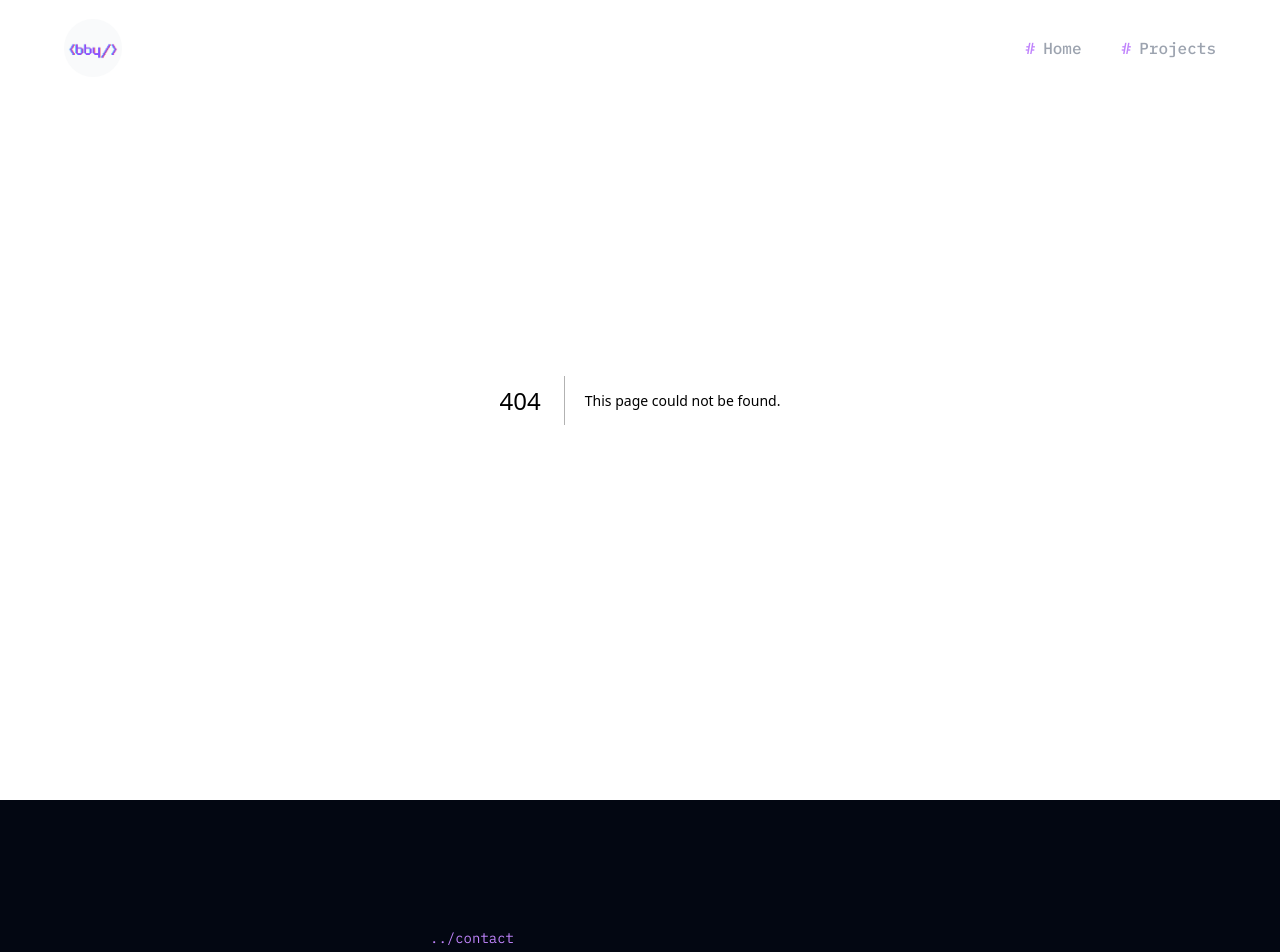
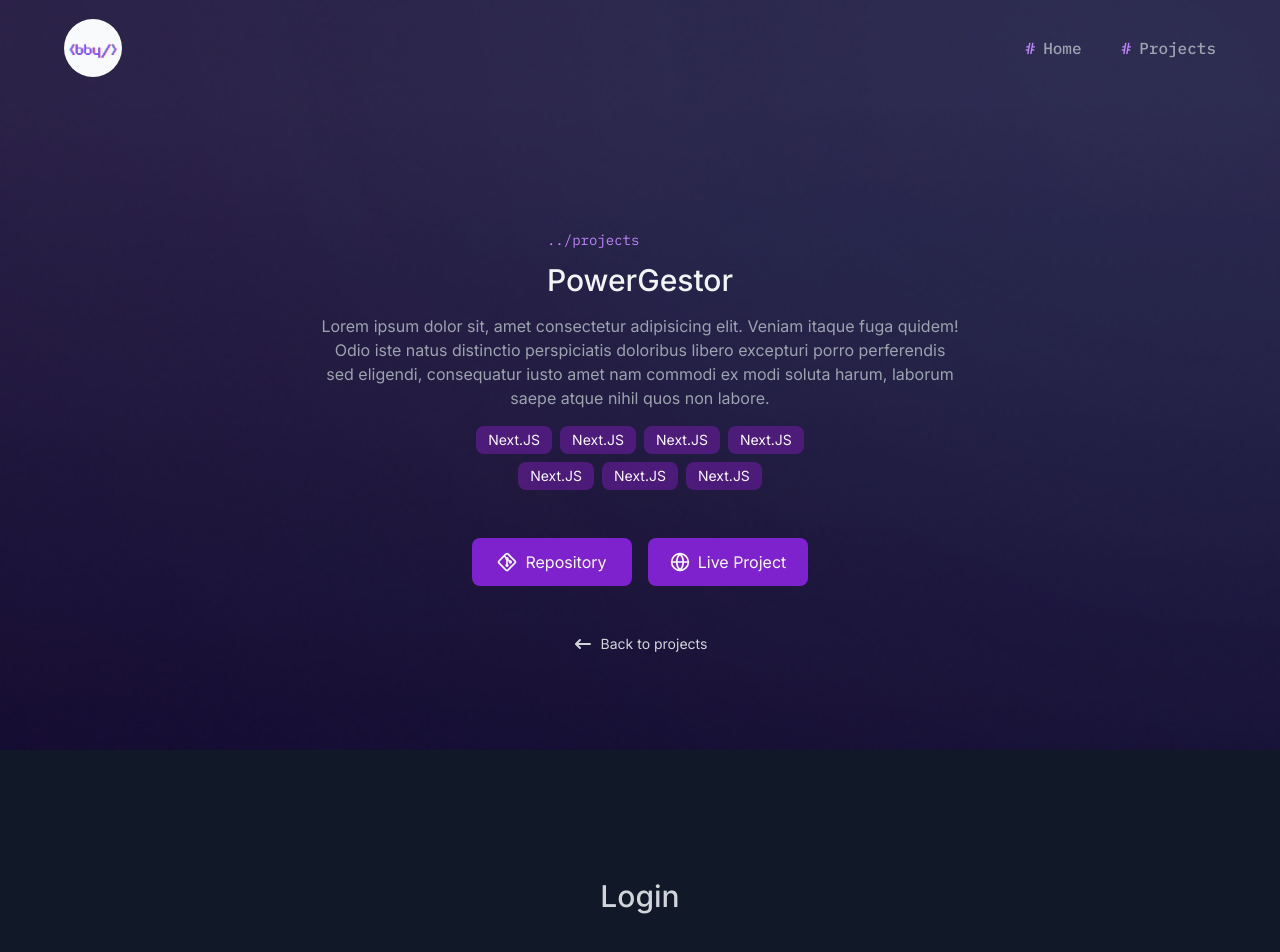
Before and after one commit to bbynog/portfolio, a Next.js app: page /projects/powerapp in a window 1280 px wide. Before the commit this address had no page. Shown: the top 952 px of the page. Built offline with nearby package versions, Linux system fonts and the light colour scheme.

Commit message:
created individual project page implemented BackToTop Button

```diff
--- /dev/null
+++ b/app/components/BackToTop/index.tsx
@@ -0,0 +1,42 @@
+'use client';
+
+import { TbArrowNarrowUp } from 'react-icons/tb';
+import { Button } from '../Button';
+import { scrollToElement } from '../../lib/scrollToElement';
+import { useCallback, useEffect, useState } from 'react';
+
+export const BackToTop = () => {
+  const [show, setShow] = useState(false);
+  const handleClick = () => {
+    window.scrollTo({ top: 0, behavior: 'smooth' });
+  };
+
+  const handleScroll = useCallback(() => {
+    if (!show && window.scrollY > 500) {
+      setShow(true);
+    }
+    if (show && window.scrollY <= 500) {
+      setShow(false);
+    }
+  }, [show]);
+
+  useEffect(() => {
+    window.addEventListener('scroll', handleScroll);
+    return () => window.removeEventListener('scroll', handleScroll);
+  }, [handleScroll]);
+
+  return (
+    <>
+      {show && (
+        <div className='fixed bottom-4 right-4 z-20 transition-all'>
+          <Button
+            onClick={handleClick}
+            className='shadow-lg shadow-purple-400/20'
+          >
+            <TbArrowNarrowUp size={20} />
+          </Button>
+        </div>
+      )}
+    </>
+  );
+};
--- a/app/components/ContactForm/index.tsx
+++ b/app/components/ContactForm/index.tsx
@@ -33,7 +33,10 @@ export const ContactForm = () => {
     setValue('message', '');
   };
   return (
-    <section className='flex items-center justify-center bg-gray-950 px-6 py-16 md:py-32'>
+    <section
+      id='contact'
+      className='flex items-center justify-center bg-gray-950 px-6 py-16 md:py-32'
+    >
       <div className='mx-auto w-full max-w-[420px]'>
         <SectionTitle subtitle='contact' title='Get in touch!' className='' />
 
--- /dev/null
+++ b/app/components/pages/project/ProjectDetails/index.tsx
@@ -0,0 +1,51 @@
+import { Button } from '@/app/components/Button';
+import { SectionTitle } from '@/app/components/SectionTitle';
+import { TechBadge } from '@/app/components/TechBadge';
+import { TbBrandGit } from 'react-icons/tb';
+import { FiGlobe } from 'react-icons/fi';
+import { Link } from '@/app/components/Link';
+import { HiArrowNarrowLeft } from 'react-icons/hi';
+
+export const ProjectDetails = () => {
+  return (
+    <section className='relative flex w-full flex-col items-center justify-end overflow-hidden px-6 py-24 pb-10 sm:min-h-[750px] sm:pb-24'>
+      <div
+        className='absolute inset-0 z-[-1]'
+        style={{
+          background: 'url(/images/hero-bg.png) no-repeat center/cover',
+        }}
+      />
+      <SectionTitle subtitle='projects' title={'PowerGestor'} />
+      <p className='max-w-[640px] py-4 text-center text-sm text-gray-400 sm:text-base'>
+        Lorem ipsum dolor sit, amet consectetur adipisicing elit. Veniam itaque
+        fuga quidem! Odio iste natus distinctio perspiciatis doloribus libero
+        excepturi porro perferendis sed eligendi, consequatur iusto amet nam
+        commodi ex modi soluta harum, laborum saepe atque nihil quos non labore.
+      </p>
+      <div className='flex w-full max-w-[330px] flex-wrap items-center justify-center gap-2'>
+        <TechBadge name='Next.JS' />
+        <TechBadge name='Next.JS' />
+        <TechBadge name='Next.JS' />
+        <TechBadge name='Next.JS' />
+        <TechBadge name='Next.JS' />
+        <TechBadge name='Next.JS' />
+        <TechBadge name='Next.JS' />
+      </div>
+      <div className='flex flex-col items-center gap-2 py-6 sm:flex-row sm:gap-4 sm:py-12'>
+        <a href='https://github.com/'>
+          <Button className='w-[160px] max-w-[180px]'>
+            <TbBrandGit size={20} /> Repository
+          </Button>
+        </a>
+        <a href='https://github.com/'>
+          <Button className='w-[160px] max-w-[180px]'>
+            <FiGlobe size={20} /> Live Project
+          </Button>
+        </a>
+      </div>
+      <Link href={'/projects'}>
+        <HiArrowNarrowLeft size={20} /> Back to projects
+      </Link>
+    </section>
+  );
+};
--- /dev/null
+++ b/app/components/pages/project/ProjectSection/index.tsx
@@ -0,0 +1,26 @@
+import Image from 'next/image';
+
+type ProjectSectionProps = {
+  title: string;
+  image: string;
+};
+
+export const ProjectSection = ({ title, image }: ProjectSectionProps) => {
+  return (
+    <section className='container flex flex-col gap-8 py-12 md:gap-32 md:py-32'>
+      <div className='flex flex-col items-center gap-6 md:gap-12'>
+        <h2 className='text-2xl font-medium text-gray-300 md:text-3xl'>
+          {title}
+        </h2>
+        <Image
+          src={image}
+          width={1080}
+          height={672}
+          className='aspect-auto w-full rounded-lg object-cover'
+          alt={'Case Section ' + title}
+          unoptimized
+        />
+      </div>
+    </section>
+  );
+};
--- a/app/layout.tsx
+++ b/app/layout.tsx
@@ -7,6 +7,7 @@ import { Header } from './components/Header';
 import { Analytics } from '@vercel/analytics/react';
 import { ContactForm } from './components/ContactForm';
 import { Footer } from './components/Footer';
+import { BackToTop } from './components/BackToTop';
 
 const inter = Inter({
   variable: '--font-inter',
@@ -28,6 +29,8 @@ export default function RootLayout({ children }: { children: ReactNode }) {
         <ContactForm />
         <Footer />
 
+        <BackToTop />
+
         <Analytics />
       </body>
     </html>
--- /dev/null
+++ b/app/lib/scrollToElement.ts
@@ -0,0 +1,6 @@
+export const scrollToElement = ({ elementId }: { elementId: string }) => {
+  const element = document.querySelector(elementId);
+  if (element) {
+    element.scrollIntoView({ behavior: 'smooth' });
+  }
+};
--- /dev/null
+++ b/app/projects/[slug]/page.tsx
@@ -0,0 +1,23 @@
+import { ProjectDetails } from '@/app/components/pages/project/ProjectDetails';
+import { ProjectSection } from '@/app/components/pages/project/ProjectSection';
+
+const PROJECT_SECTIONS_MOCK = [
+  {
+    title: 'Login',
+    image: '/images/powergestor-background.png',
+  },
+  {
+    title: 'Home',
+    image: '/images/powergestor-background.png',
+  },
+];
+
+export default function Project() {
+  return (
+    <div>
+      <ProjectDetails />
+      <ProjectSection {...PROJECT_SECTIONS_MOCK[0]} />
+      <ProjectSection {...PROJECT_SECTIONS_MOCK[1]} />
+    </div>
+  );
+}
```
Also changed, not shown: public/images/powergestor-background.png (added).
